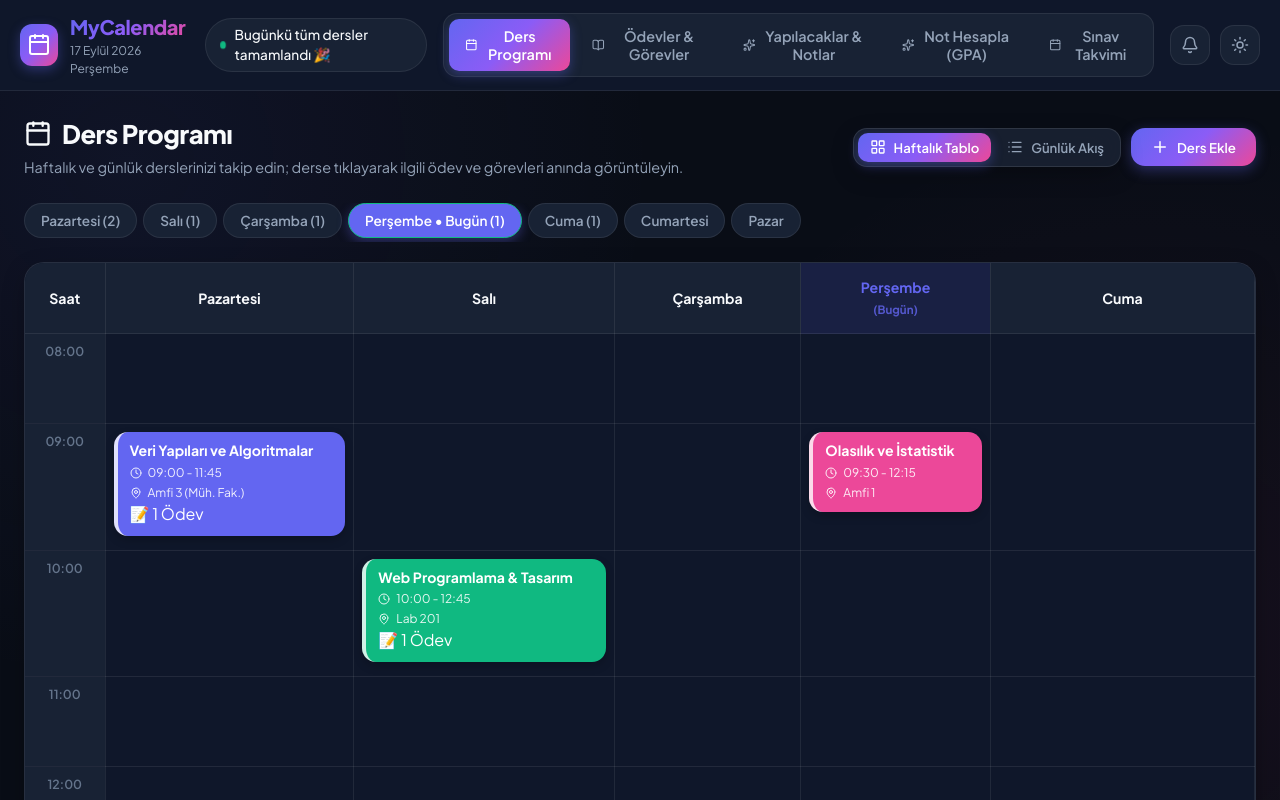
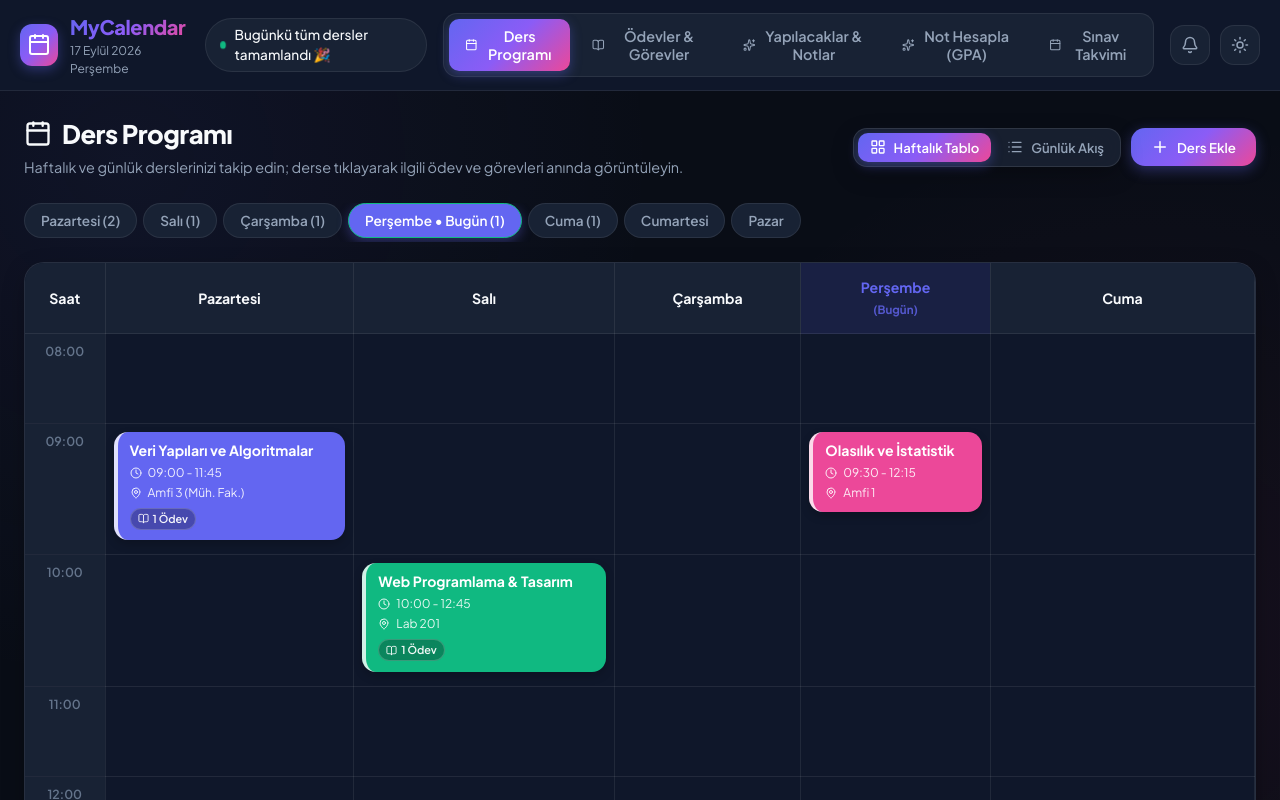
Before and after one commit to zehratuncer/MyCalendar, a React (Vite) app: page / in a window 1280 px wide. Shown: the top 800 px of the page. Built offline with nearby package versions, Linux system fonts and the light colour scheme.

Commit message:
Ders programi odev rozeti ve boyutu kucultuldu

```diff
--- a/src/App.css
+++ b/src/App.css
@@ -356,6 +356,22 @@
   display: flex;
   align-items: center;
   gap: 6px;
+}
+
+.course-card-compact .course-assignment-count-pill {
+  display: inline-flex;
+  align-items: center;
+  gap: 4px;
+  margin-top: 6px;
+  background: rgba(0, 0, 0, 0.28);
+  backdrop-filter: blur(4px);
+  padding: 2px 7px;
+  border-radius: var(--radius-full);
+  font-size: 0.68rem;
+  font-weight: 600;
+  color: rgba(255, 255, 255, 0.95);
+  border: 1px solid rgba(255, 255, 255, 0.18);
+  width: fit-content;
 }
 
 /* Daily Timeline List */
--- a/src/components/ScheduleView.jsx
+++ b/src/components/ScheduleView.jsx
@@ -283,7 +283,8 @@ export const ScheduleView = ({
                                 )}
                                 {courseAssigns.length > 0 && (
                                   <div className="course-assignment-count-pill">
-                                    📝 {courseAssigns.length} Ödev
+                                    <BookOpen size={11} />
+                                    <span>{courseAssigns.length} Ödev</span>
                                   </div>
                                 )}
                               </div>
@@ -349,8 +350,9 @@ export const ScheduleView = ({
                         {course.code && <span className="badge badge-info">{course.code}</span>}
                         {course.credits && <span className="badge badge-warning">{course.credits} AKTS</span>}
                         {courseAssigns.length > 0 && (
-                          <span className="badge badge-success" style={{ marginLeft: 'auto' }}>
-                            📝 {courseAssigns.length} Ödev
+                          <span className="badge badge-success" style={{ marginLeft: 'auto', display: 'inline-flex', alignItems: 'center', gap: '4px', fontSize: '0.75rem' }}>
+                            <BookOpen size={12} />
+                            <span>{courseAssigns.length} Ödev</span>
                           </span>
                         )}
                       </div>
```
